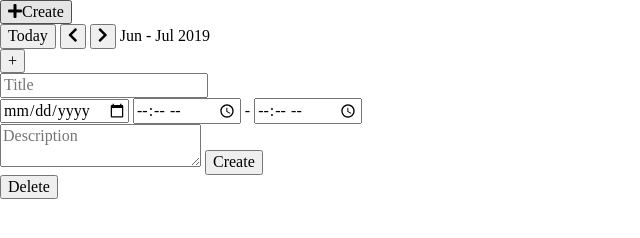
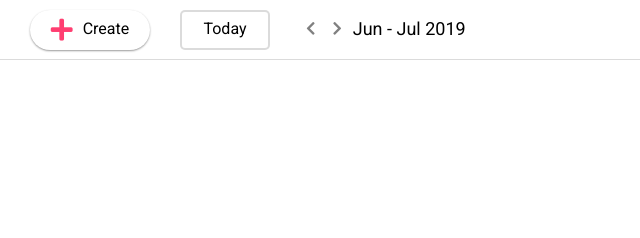
Before and after one commit to ViktorSenyk/google-calendar-js-project, a website with bundled scripts: page index.html in a window 1280 px wide. Shown: the whole page, without its empty margins (0-640 px from the left). Built offline with nearby package versions, Linux system fonts and the light colour scheme.

Commit message:
add styles for header

```diff
--- a/index.html
+++ b/index.html
@@ -3,7 +3,7 @@
   <head>
     <meta charset="UTF-8" />
     <meta name="viewport" content="width=device-width, initial-scale=1.0" />
-    <title>Google calendar</title>
+    <title>"Google" calendar</title>
     <link
       rel="stylesheet"
       href="https://cdnjs.cloudflare.com/ajax/libs/normalize/8.0.1/normalize.css"
--- a/scripts/common/modal.js
+++ b/scripts/common/modal.js
@@ -2,5 +2,11 @@ const modalElem = document.querySelector('.modal');
 const modalContentElem = document.querySelector('.modal__content');
 
 // опишите ф-ции openModal и closeModal
+export const openModal = () => {
+
+}
+export const closeModal = () => {
+
+};
 // модальное окно работает похожим на попап образом
 // отличие в том, что попап отображается в месте клика, а модальное окно - по центру экрана
--- a/styles/calendar.scss
+++ b/styles/calendar.scss
@@ -1 +1,43 @@
 // стили сетки календаря и заголовка календаря с днями недели
+.header {
+  display: flex;
+  align-items: center;
+  height: 60px;
+  border-bottom: 1px solid rgba(128, 128, 128, 0.285);
+  padding: 0 30px;
+}
+.create-event-btn {
+  display: flex;
+  justify-content: center;
+  align-items: center;
+  width: 120px;
+  height: 40px;
+  border: none;
+  border-radius: 25px;
+  background-color: white;
+  box-shadow: 0px 1px 2px 0px rgba(0, 0, 0, 0.4);
+  margin-right: 30px;
+  &__icon {
+    font-size: 25px;
+    color: rgba(255, 0, 68, 0.757);
+    margin-right: 10px;
+  }
+}
+
+.navigation {
+    display: flex;
+    align-items: center;
+  &__today-btn {
+    width: 90px;
+    height: 40px;
+    border: 2px solid rgba(128, 128, 128, 0.285);
+    border-radius: 5px;
+    background-color: white;
+    margin-right: 30px;
+  }
+  &__nav-icon {
+    font-size: 15px;
+    margin-right: 5px;
+    color: rgb(128, 128, 128);
+  }
+}
```
Also changed, not shown: styles.css (added), 1 other file.
